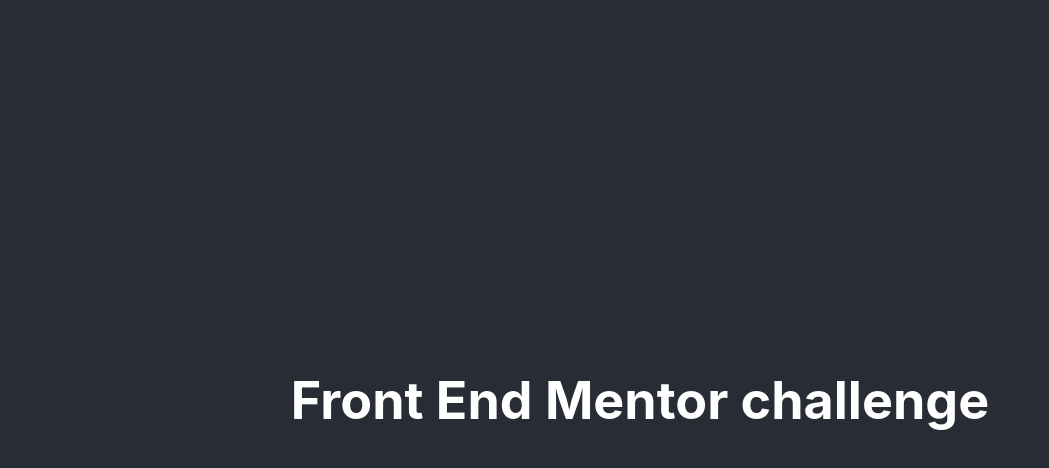
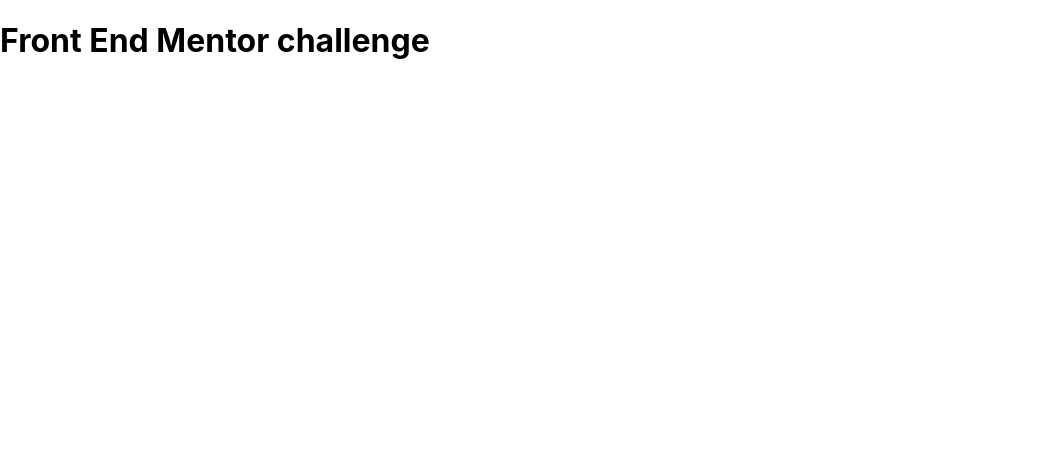
Before and after one commit to Haywayaheadshot/rest-countries-api-with-color-theme-switcher, a React (Create React App) app: page / in a window 1280 px wide. Shown: the top 468 px of the page, without its empty margins (0-1049 px from the left). Built offline with nearby package versions, Linux system fonts and the light colour scheme.

Commit message:
Add app css file

```diff
--- a/src/styles/App.css
+++ b/src/styles/App.css
@@ -1,39 +1,3 @@
-.App {
-  text-align: center;
-}
-
-.App-logo {
-  height: 40vmin;
-  pointer-events: none;
-}
-
-@media (prefers-reduced-motion: no-preference) {
-  .App-logo {
-    animation: App-logo-spin infinite 20s linear;
-  }
-}
-
-.App-header {
-  background-color: #282c34;
-  min-height: 100vh;
-  display: flex;
-  flex-direction: column;
-  align-items: center;
-  justify-content: center;
-  font-size: calc(10px + 2vmin);
-  color: white;
-}
-
-.App-link {
-  color: #61dafb;
-}
-
-@keyframes App-logo-spin {
-  from {
-    transform: rotate(0deg);
-  }
-
-  to {
-    transform: rotate(360deg);
-  }
-}
+/* .App {
+    display: flex;
+} */
```
